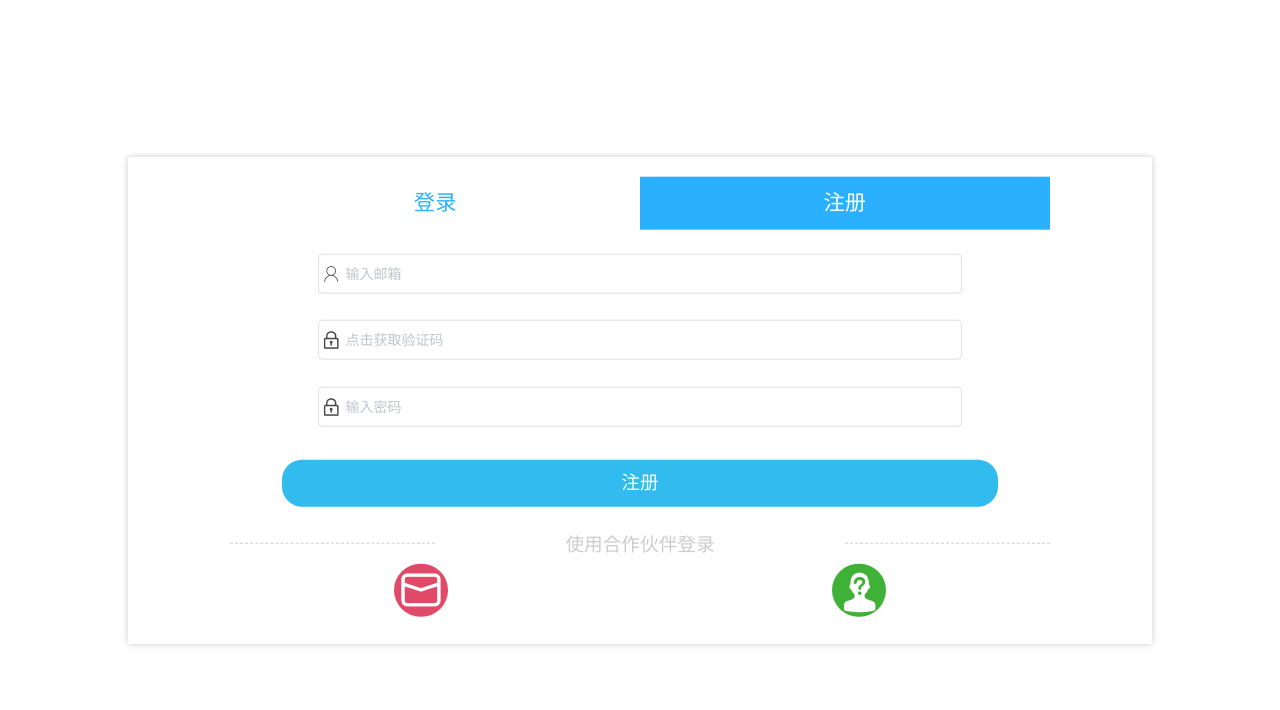
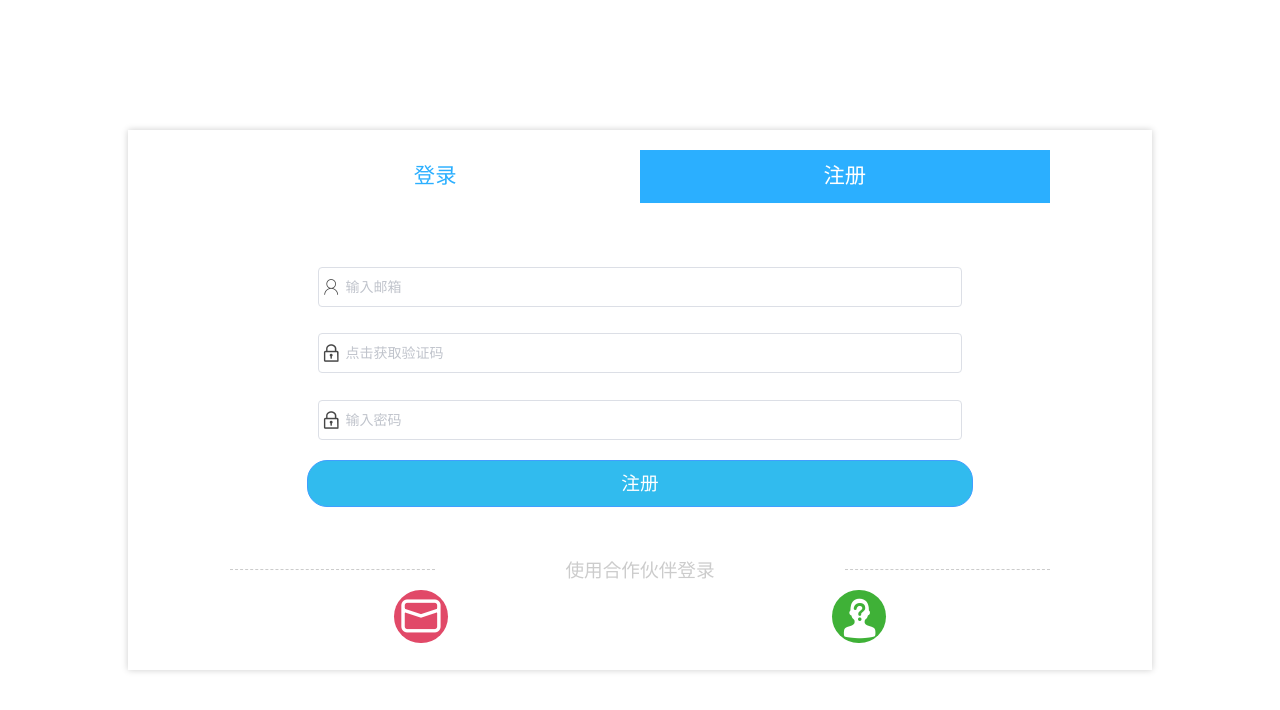
Before and after one commit to 954545647/myblog, a Vue app: page /#/register in a window 1280 px wide. Shown: the top 710 px of the page. Built offline with nearby package versions, Linux system fonts and the light colour scheme.

Commit message:
send mail ok

```diff
--- a/package.json
+++ b/package.json
@@ -15,6 +15,7 @@
   "devDependencies": {
     "@vue/cli-plugin-babel": "^3.6.0",
     "@vue/cli-service": "^3.6.0",
+    "axios": "^0.18.0",
     "element-ui": "^2.7.2",
     "node-sass": "^4.9.0",
     "sass-loader": "^7.1.0",
--- a/src/main.js
+++ b/src/main.js
@@ -2,12 +2,14 @@ import Vue from "vue";
 import App from "./App.vue";
 import router from "./router";
 import store from "./store";
-import ElementUI from 'element-ui';
-import 'element-ui/lib/theme-chalk/index.css';
+import axios from "axios"; //引入axios
+import ElementUI from "element-ui";
+import "element-ui/lib/theme-chalk/index.css";
 import "@/assets/styles/global.scss";
-import '@/assets/styles/fonts/iconfont.css';
+import "@/assets/styles/fonts/iconfont.css";
 Vue.prototype.router = router;
 Vue.use(ElementUI);
+Vue.prototype.$axios = axios;
 Vue.config.productionTip = false;
 
 new Vue({
--- a/src/views/login/register.vue
+++ b/src/views/login/register.vue
@@ -21,24 +21,18 @@
           class="demo-ruleForm"
         >
           <!-- 输入邮箱 -->
-          <el-form-item label prop="email" class="email-wrapper">
+          <el-form-item label=" " prop="email" class="email-wrapper">
             <div class="iconfont-wrapper">
               <span class="iconfont icon-yonghu"></span>
             </div>
-            <el-input v-model.number="ruleForm.email" class="email" placeholder="输入邮箱"></el-input>
+            <el-input v-model="ruleForm.email" class="email" placeholder="输入邮箱"></el-input>
           </el-form-item>
           <!-- 输入验证码 -->
           <el-form-item label prop="code" class="code-wrapper">
             <div class="iconfont-wrapper">
               <span class="iconfont icon-mima-copy"></span>
             </div>
-            <el-input
-              type="password"
-              v-model="ruleForm.code"
-              autocomplete="off"
-              class="code"
-              placeholder="点击获取验证码"
-            ></el-input>
+            <el-input v-model.number="ruleForm.code" class="code" placeholder="点击获取验证码"></el-input>
           </el-form-item>
           <!-- 输入密码 -->
           <el-form-item prop="pass" class="pass-wrapper">
@@ -46,7 +40,7 @@
               <span class="iconfont icon-mima-copy"></span>
             </div>
             <el-input
-              v-model.number="ruleForm.pass"
+              v-model="ruleForm.pass"
               class="pass"
               autocomplete="off"
               type="password"
@@ -54,32 +48,11 @@
             ></el-input>
           </el-form-item>
           <!-- 注册按钮 -->
-          <div class="register-check-wrapper">
-            <div class="register-check">注册</div>
-          </div>
+          <el-form-item class="register-check-wrapper">
+            <el-button type="primary" @click="submitForm('ruleForm')" class="register-check">注册</el-button>
+          </el-form-item>
         </el-form>
       </div>
-
-      <!-- <div class="register-text-wrapper">
-        <div class="register-username">
-          <el-input v-model="username" placeholder="请输入邮箱" class="username"></el-input>
-          <div class="iconfont-wrapper">
-            <span class="iconfont icon-yonghu"></span>
-          </div>
-        </div>
-        <div class="register-password">
-          <el-input v-model="password" placeholder="点击获取验证码"></el-input>
-          <div class="iconfont-wrapper">
-            <span class="iconfont icon-mima-copy"></span>
-          </div>
-        </div>
-        <div class="register-check">
-          <div class="iconfont-wrapper">
-            <span class="iconfont icon-mima-copy"></span>
-          </div>
-          <el-input v-model="password" placeholder="输入密码"></el-input>
-        </div>
-      </div>-->
       <!-- 登录注册按钮 -->
       <!-- <div class="register-check-wrapper"> -->
       <!-- <div class="register-check">注册</div> -->
@@ -113,57 +86,81 @@
 export default {
   data() {
     var validateEmail = (rule, value, callback) => {
+      const mailReg = /^([a-zA-Z0-9_-])+@([a-zA-Z0-9_-])+(.[a-zA-Z0-9_-])+/;
+      // var mailReg = /^.{3,10}$/;
       if (value === "") {
-        callback(new Error(" "));
+        return callback(new Error("请输入邮箱"));
+      }
+      setTimeout(() => {
+        if (mailReg.test(value)) {
+          callback();
         } else {
-        if (this.ruleForm.checkPass !== "") {
-          this.$refs.ruleForm.validateField("checkPass");
+          callback(new Error("请输入正确的邮箱格式"));
         }
+      }, 100);
+    };
+    var validateCode = (rule, value, callback) => {
+      if (value === "") {
+        callback(new Error("请输入验证码"));
+      } else {
         callback();
       }
     };
     var validatePass = (rule, value, callback) => {
+      // var PassReg1 = /^(?=.*[0-9])(?=.*[a-zA-Z])(?=.*[^a-zA-Z0-9]).{8,30}$/;
+      // var PassReg2 = /^[a-zA-Z0-9]{6,10}$/;
+      var PassReg = /^.{1,100}$/;
       if (value === "") {
-        callback(new Error(" "));
+        callback(new Error("请输入密码"));
       } else {
-        if (this.ruleForm.pass !== "") {
-          this.$refs.ruleForm.validateField("checkPass");
+        if (PassReg.test(value)) {
+          callback();
+        } else {
+          callback(new Error("请输入至少6位任意字符"));
         }
-        callback();
       }
     };
-    var validateCode = (rule, value, callback) => {
-      if (value === "") {
-        callback(new Error(" "));
-      } else {
-        if (this.ruleForm.pass !== "") {
-          this.$refs.ruleForm.validateField("checkPass");
-        }
-        callback();
-      }
-    };
+
     return {
       username: "",
       password: "",
       ruleForm: {
         email: "",
-        pass: "",
-        checkPass: ""
+        code: "",
+        pass: ""
       },
       rules: {
-        email: [{ validator: validateEmail, trigger: "blur" }],
+        email: [{ validator: validateEmail, trigger: ["blur", "change"] }],
         code: [{ validator: validateCode, trigger: "blur" }],
-        pass: [{ validator: validatePass, trigger: "blur" }]
+        pass: [{ validator: validatePass, trigger: ["blur", "change"] }]
       }
     };
   },
   methods: {
+    // 跳转到注册页面
     goToLogin() {
       this.router.push({
         path: "/login"
       });
     },
-    submitForm() {}
+    // 点击注册按钮
+    submitForm(formName) {
+      this.$refs[formName].validate(valid => {
+        if (valid) {
+          console.log(this.ruleForm)
+          this.sendEmail(this.ruleForm.email)
+        } else {
+          return false;
+        }
+      });
+    },
+    // 发送邮件
+    sendEmail(email){
+      console.log(`${process.env.VUE_APP_BASE_URL}`)
+      this.$axios.post(`${process.env.VUE_APP_BASE_URL}/user/register`,{
+        email
+      })
+    }
   }
 };
 </script>
@@ -210,8 +207,7 @@ export default {
       }
     }
     .form-wrapper {
-      height: px2rem(200);
-      flex: 0 0 px2rem(200);
+      height: px2rem(250);
       width: 100%;
       flex-direction: column;
       box-sizing: border-box;
@@ -219,7 +215,7 @@ export default {
       position: relative;
       .demo-ruleForm {
         flex: 0 0 px2rem(200);
-        height: px2rem(200);
+        height: 100%;
         width: 100%;
         position: absolute;
         left: 0;
@@ -230,9 +226,9 @@ export default {
         justify-content: center;
         align-items: center;
         .email-wrapper {
-          flex: 0 0 px2rem(50);
-          height: px2rem(50);
-          margin-bottom: 0;
+          // flex: 0 0 px2rem(50);
+          // height: px2rem(50);
+          margin-bottom: px2rem(20);
           position: relative;
           margin-left: -30px;
           width: 60%;
@@ -259,13 +255,16 @@ export default {
               .el-input__inner {
                 padding: 0 px2rem(20);
               }
+              .el-form-item.is-success .el-input__inner {
+                border-color: #31bbee;
+              }
             }
           }
         }
         .code-wrapper {
-          flex: 0 0 px2rem(50);
-          height: px2rem(50);
-          margin-bottom: 0;
+          margin-bottom: px2rem(20);
+          // flex: 0 0 px2rem(50);
+          // height: px2rem(50);
           position: relative;
           margin-left: -30px;
           width: 60%;
@@ -296,9 +295,9 @@ export default {
           }
         }
         .pass-wrapper {
-          flex: 0 0 px2rem(50);
-          height: px2rem(50);
-          margin-bottom: 0;
+          // flex: 0 0 px2rem(50);
+          // height: px2rem(50);
+          margin-bottom: px2rem(15);
           position: relative;
           box-sizing: border-box;
           width: 60%;
@@ -306,13 +305,13 @@ export default {
           .el-form-item__content {
             margin: 0 !important;
             width: calc(100% + 30px);
+            height: 100%;
             .iconfont-wrapper {
               position: absolute;
               flex: 0 0 px2rem(25);
               width: px2rem(25);
               border-radius: 5px 0 0 5px;
               text-align: center;
-              height: 100%;
               display: flex;
               align-items: center;
               padding-left: px2rem(2);
@@ -332,8 +331,11 @@ export default {
         .register-check-wrapper {
           flex: 0 0 px2rem(40);
           height: px2rem(40);
-          width: 70%;
-          margin-top: px2rem(5);
+          width: 65%;
+          margin-bottom: 0;
+          .el-form-item__content {
+            width: 100%;
+            margin-left: 0 !important;
             .register-check {
               width: 100%;
               height: px2rem(35);
@@ -345,6 +347,7 @@ export default {
               line-height: px2rem(35);
               box-sizing: border-box;
               padding: 0 px2rem(20);
+            }
           }
         }
       }
@@ -456,29 +459,13 @@ export default {
     //     }
     //   }
     // }
-    .register-check-wrapper {
-      flex: 0 0 px2rem(40);
-      width: 80%;
-      height: 100%;
-      justify-content: center;
-      display: flex;
-      .register-check {
-        width: 100%;
-        height: px2rem(35);
-        border-radius: px2rem(15);
-        background: #31bbee;
-        text-align: center;
-        color: white;
-        font-size: px2rem(14);
-        line-height: px2rem(35);
-      }
-    }
     .cooperation-wrapper {
       position: relative;
-      flex: 0 0 px2rem(20);
+      flex: 0 0 px2rem(10);
       width: 80%;
       display: flex;
       justify-content: space-between;
+      box-sizing: border-box;
       .dashed-left {
         flex: 0 0 25%;
         border-bottom: px2rem(1) dashed #ccc;
@@ -486,7 +473,7 @@ export default {
       .cooperation {
         position: absolute;
         left: 50%;
-        top: px2rem(-6);
+        top: px2rem(-16);
         transform: translate(-50%, 0);
         .cooperation-text {
           flex: 1;
```
Also changed, not shown: 2 other files (tests, documents, lock files or other folders). Lines whose indentation alone changed are shown as unchanged.
